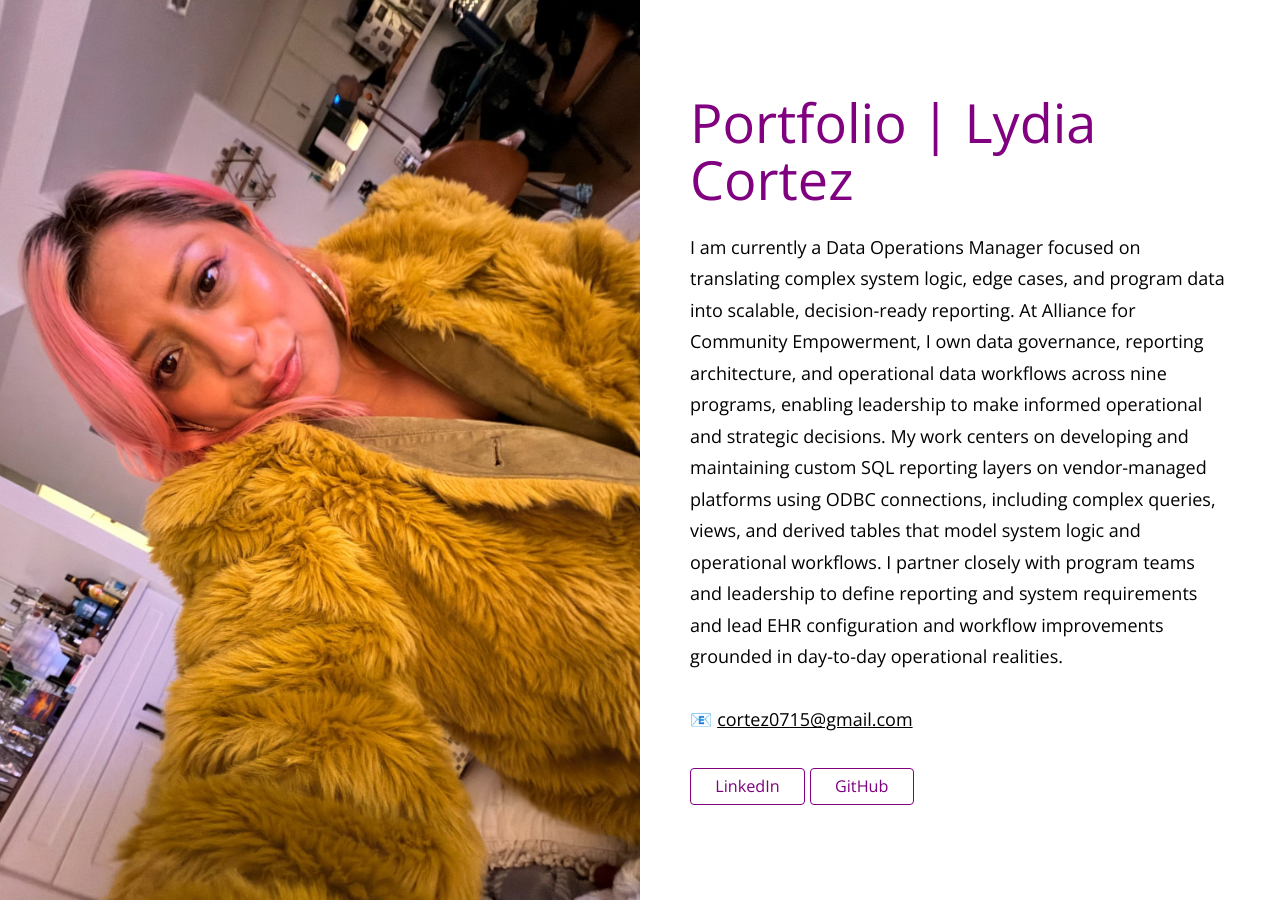
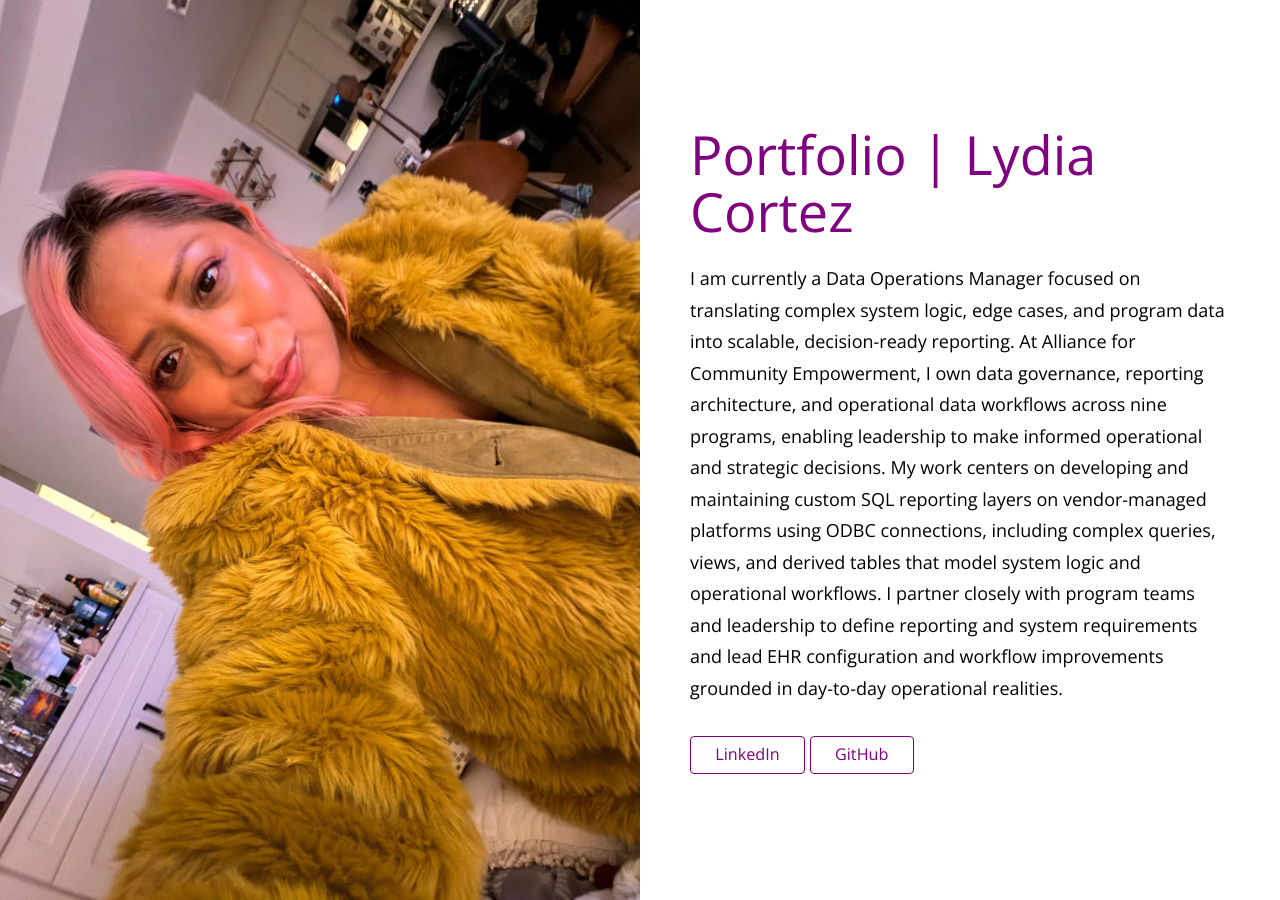
Before and after one commit to lylyco/lylyco.github.io, a Jekyll site: the page built from index.html, in a window 1280 px wide. Built offline with Jekyll 4.4.1, drawn with Linux system fonts in a browser that asks for light colours.

Commit message:
“updates”

```diff
--- a/_config.yml
+++ b/_config.yml
@@ -7,13 +7,6 @@ description: "Portfolio | Lydia Cortez"
 # A brief blurb about yourself
 content: |
   I am currently a Data Operations Manager focused on translating complex system logic, edge cases, and program data into scalable, decision-ready reporting. At Alliance for Community Empowerment, I own data governance, reporting architecture, and operational data workflows across nine programs, enabling leadership to make informed operational and strategic decisions. My work centers on developing and maintaining custom SQL reporting layers on vendor-managed platforms using ODBC connections, including complex queries, views, and derived tables that model system logic and operational workflows. I partner closely with program teams and leadership to define reporting and system requirements and lead EHR configuration and workflow improvements grounded in day-to-day operational realities.
-
-  <br><br>
-  📧 <span id="copyEmail" style="cursor:pointer; text-decoration:underline;">
-    cortez0715@gmail.com
-  </span>
-  <span id="copyConfirm" style="display:none; font-size:0.9em;">Copied!</span>
-
 
 # Add your social links
 social:
```
